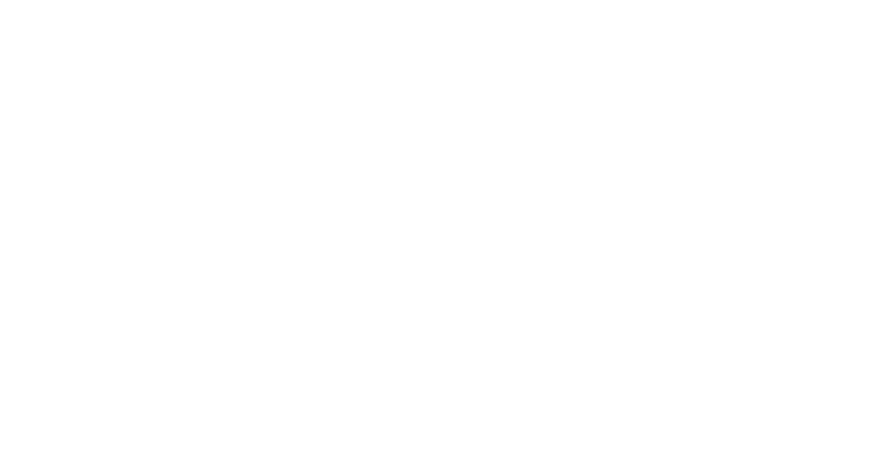
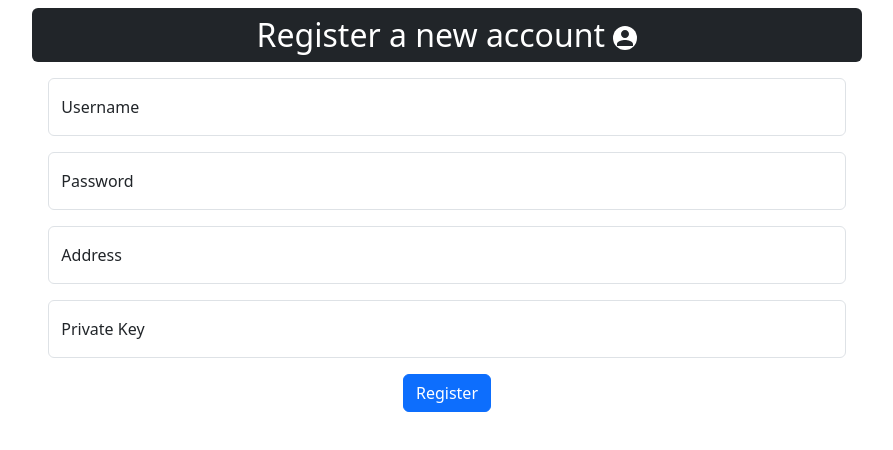
Before and after one commit to giabaobui-nedy/COS30049-Innovation-Project, a React (Create React App) app in the folder frontend/: page /signup in a window 1280 px wide. Before the commit this address had no page. Shown: the top 450 px of the page, without its empty margins (193-1086 px from the left). Built offline with nearby package versions, Linux system fonts and the light colour scheme.

Commit message:
update signup login-1

```diff
--- a/frontend/src/App.js
+++ b/frontend/src/App.js
@@ -3,6 +3,7 @@
 import Header from "./components/Header"
 import UserDashBoard from "./components/UserDashboard";
 import ShoppingCart from "./components/ShoppingCart";
+import SignUp from "./components/SignUp";
 // Bootstrap CSS
 import "bootstrap/dist/css/bootstrap.min.css";
 // Bootstrap Bundle JS
@@ -15,14 +16,19 @@
 
 function App() {
   const [cartItems, setCartItems] = useState([]);
+  const [loggedIn, setLoggedIn] = useState({
+    state: false,
+    currentLoggedIn: ""
+  })
   return (
     <div>
       <Routes>
-        <Route path="/" render={(props) => <Header {...props}/>} element={ <Main cartItems={cartItems} addItemToCart={setCartItems}/>} />
-        <Route path="/user-dashboard" render={(props) => <UserDashBoard {...props}/>} element={ <UserDashBoard/> } >
-          <Route path="transaction-history" element={<TransactionHistory/>}></Route>
+        <Route path="/" render={(props) => <Header {...props} />} element={<Main cartItems={cartItems} addItemToCart={setCartItems} />} />
+        <Route path="/user-dashboard" element={<UserDashBoard loggedIn={loggedIn} />}>
+          <Route path="transaction-history" element={<TransactionHistory />} />
         </Route>
-        <Route path="/cart" element={ <ShoppingCart cartItems={cartItems} setCartItems={setCartItems}/> } />
+        <Route path="/signup" element={<SignUp />} />
+        <Route path="/cart" element={<ShoppingCart cartItems={cartItems} setCartItems={setCartItems} />} />
       </Routes>
     </div>
   );
--- a/frontend/src/components/SignIn.jsx
+++ b/frontend/src/components/SignIn.jsx
@@ -1,17 +1,34 @@
 import PersonIcon from '@mui/icons-material/Person';
-import useState from "react";
+import axios from 'axios';
+import {useState} from "react";
+import { Link } from 'react-router-dom';
 
 function SignIn(props) {
     const [username, setUsername] = useState("");
+    const [password, setPassword] = useState("");
+
 
     const handleSubmit = (e) => {
         e.preventDefault();
-        // Your authentication logic here
-        // Assuming authentication is successful:
-        props.setLoggedIn({ state: true, currentLoggedIn: username });
+        //authentication
+        axios.get('http://127.0.0.1:8000/getUserCredentials')
+        .then(response => {
+            const users = response.data;
+
+            const logInUser = users.find(user => user.username === username && user.password === password);
+
+            if(logInUser){
+                props.setLoggedIn({state: true, currentLoggedIn: username});
+            }else{
+                alert("Incorrect login credentials!")
+            }
+        })
+        .catch(error => {
+            console.error(error);
+        })
     };
     return (
-        <div className="container text-center">
+        <div className="container text-center col-8">
             <h2 className="mt-2 text-center p-2 rounded-2 text-white bg-dark">Log in to your account <PersonIcon className="rounded-pill bg-white text-dark" /></h2>
             <form onSubmit={handleSubmit}>
                 <div className="form-floating m-3">
@@ -20,10 +37,11 @@
                 </div>
 
                 <div className="form-floating m-3">
-                    <input type="text" className="form-control" placeholder="Password" name="pwd" id="pwd" />
+                    <input type="password" className="form-control" placeholder="Password" name="pwd" id="pwd" />
                     <label for="pwd">Password</label>
                 </div>
-                <button type="submit" className="btn btn-danger">Submit</button>
+                <button type="submit" className="btn btn-danger m-2">Submit</button>
+                <Link to="/signup" className="btn btn-success m-2">Signup</Link>
             </form>
         </div>
     )
--- a/frontend/src/components/SignUp.jsx
+++ b/frontend/src/components/SignUp.jsx
@@ -2,8 +2,9 @@
 // from: https://www.educative.io/answers/how-to-handle-authentication-and-authorization-in-react-js
 import React, { useState } from 'react';
 import axios from 'axios';
+import PersonIcon from '@mui/icons-material/Person';
 
-const SignUp = () => {
+const SignUp = (props) => {
     const [username, setUsername] = useState('');
     const [password, setPassword] = useState('');
     const [address, setAddress] = useState('');
@@ -15,6 +16,8 @@
             const response = await axios.post('/api/register', { username, password, address, privateKey });
             // Handle successful registration
             console.log(response.data);
+            const registeredUser = response.data;
+            props.setLoggedIn({state: true, currentLoggedIn: registeredUser.username})
         } catch (error) {
             // Handle registration error
             console.error(error);
@@ -22,37 +25,56 @@
     };
 
     return (
+        <div className="container text-center col-8">
+            <h2 className="mt-2 text-center p-2 rounded-2 text-white bg-dark">Register a new account <PersonIcon className="rounded-pill bg-white text-dark" /></h2>
             <form onSubmit={handleRegistration}>
+                <div className="form-floating m-3">
                     <input
-                className="inputBox"
+                        className="form-control"
                         type="text"
                         placeholder="Username"
+                        name="user"
+                        id="user"
                         value={username}
                         onChange={(e) => setUsername(e.target.value)}
-            />
+                    /><label for="user">Username</label>
+                </div>
+                <div className="form-floating m-3">
                     <input
-                className="inputBox"
+                        className="form-control"
                         type="password"
                         placeholder="Password"
+                        name="pwd"
+                        id="pwd"
                         value={password}
                         onChange={(e) => setPassword(e.target.value)}
-            />
+                    /><label for="pwd">Password</label>
+                </div>
+                <div className="form-floating m-3">
                     <input
-                className="inputBox"
+                        className="form-control"
                         type="text"
                         placeholder="address"
+                        name="addr"
+                        id="addr"
                         value={address}
                         onChange={(e) => setAddress(e.target.value)}
-            />
+                    /><label for="addr">Address</label>
+                </div>
+                <div className="form-floating m-3">
                     <input
-                className="inputBox"
+                        className="form-control"
                         type="text"
                         placeholder="privateKey"
+                        name="priKey"
+                        id="priKey"
                         value={privateKey}
                         onChange={(e) => setPrivateKey(e.target.value)}
-            />
-            <button className='button' type="submit">Register</button>
+                    /><label for="priKey">Private Key</label>
+                </div>
+                <button className="btn btn-primary" type="submit">Register</button>
             </form>
+        </div>
     );
 };
 
--- a/frontend/src/components/UserDashboard.jsx
+++ b/frontend/src/components/UserDashboard.jsx
@@ -1,16 +1,18 @@
-import { Link, Outlet } from "react-router-dom"
-import Logo from "./Logo"
-import IconButton from '@mui/material/IconButton'
+import { Link, Outlet } from "react-router-dom";
+import { useState } from "react";
+import Logo from "./Logo";
+import IconButton from '@mui/material/IconButton';
 import MenuIcon from '@mui/icons-material/Menu';
 import SignIn from "./SignIn";
+import AccountDetails from "./AccountDetails";
 
 function UserDashBoard(props) {
-    const { loggedIn } = props;
+    const { loggedIn, setLoggedIn } = props;
+    const [currentView, setCurrentView] = useState('SignIn');
 
-    return (
-        <div className="container">
-            {loggedIn.state ? (
-                <>
+    const switchView = () => {
+        if(loggedIn.state){
+            <>
                     <div className="sidebar">
                         <IconButton data-bs-toggle="offcanvas" data-bs-target="#dashboard">
                             <MenuIcon />
@@ -30,10 +32,15 @@
                             <button className="btn btn-outline-dark sidebar_opt">Log out</button>
                         </div>
                     </div>
+                    <AccountDetails/>
                 </>
-            ) : (
-                <SignIn setLoggedIn={props.setLoggedIn} />
-            )}
+        }else{
+            return <SignIn setLoggedIn={setLoggedIn} />
+        }
+    }
+
+    return (
+        <div className="container">
             <Outlet />
         </div>
     )
```
Also changed, not shown: frontend/src/components/AccountDetails.jsx (added), 2 other files (tests, documents, lock files or other folders). Lines whose indentation alone changed are shown as unchanged.
